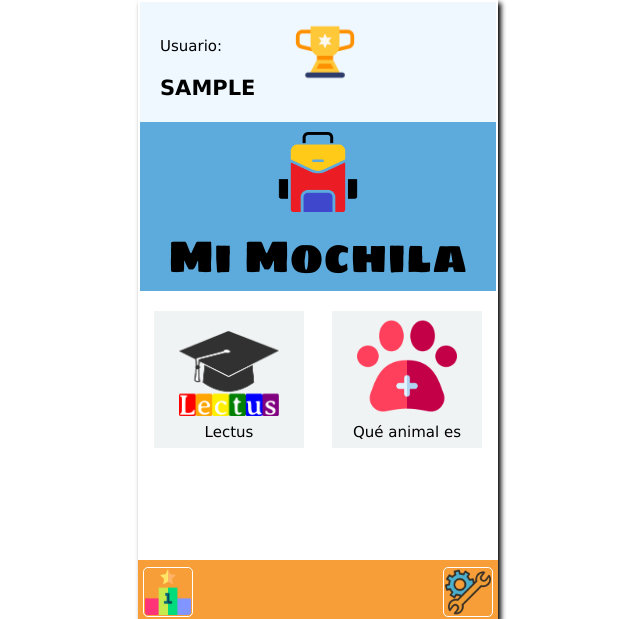
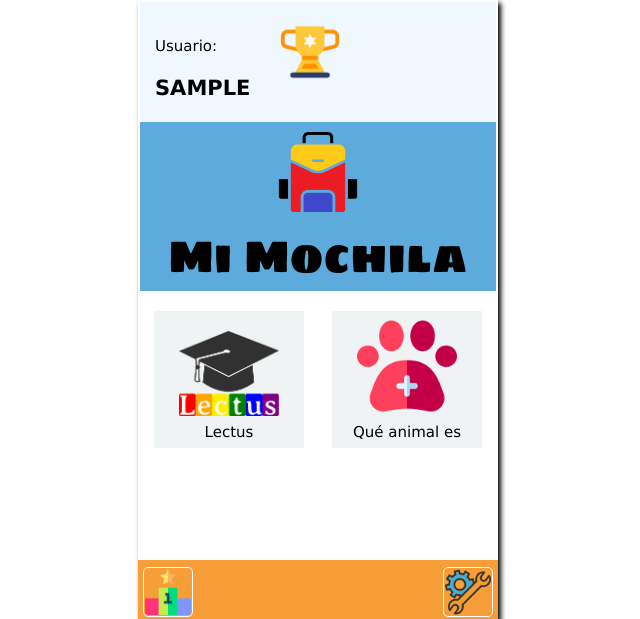
Before and after one commit to mpachetta/Mi_mochila, a PHP site: page /zona_juegos.php in a window 1280 px wide. Shown: the top 619 px of the page, without its empty margins (322-962 px from the left). Run offline with PHP 8.4, Linux system fonts and the light colour scheme; the visitor is signed in with stand-in values (Sample User, id 1); data that the repository does not hold is empty.

Commit message:
arreglo en caja usu

```diff
--- a/zonajuegos_style.css
+++ b/zonajuegos_style.css
@@ -61,7 +61,7 @@
 
 #usu div {
     display: block;
-    margin: 0px 15px;
+    margin:0px 10px;
 
 
 }
```
